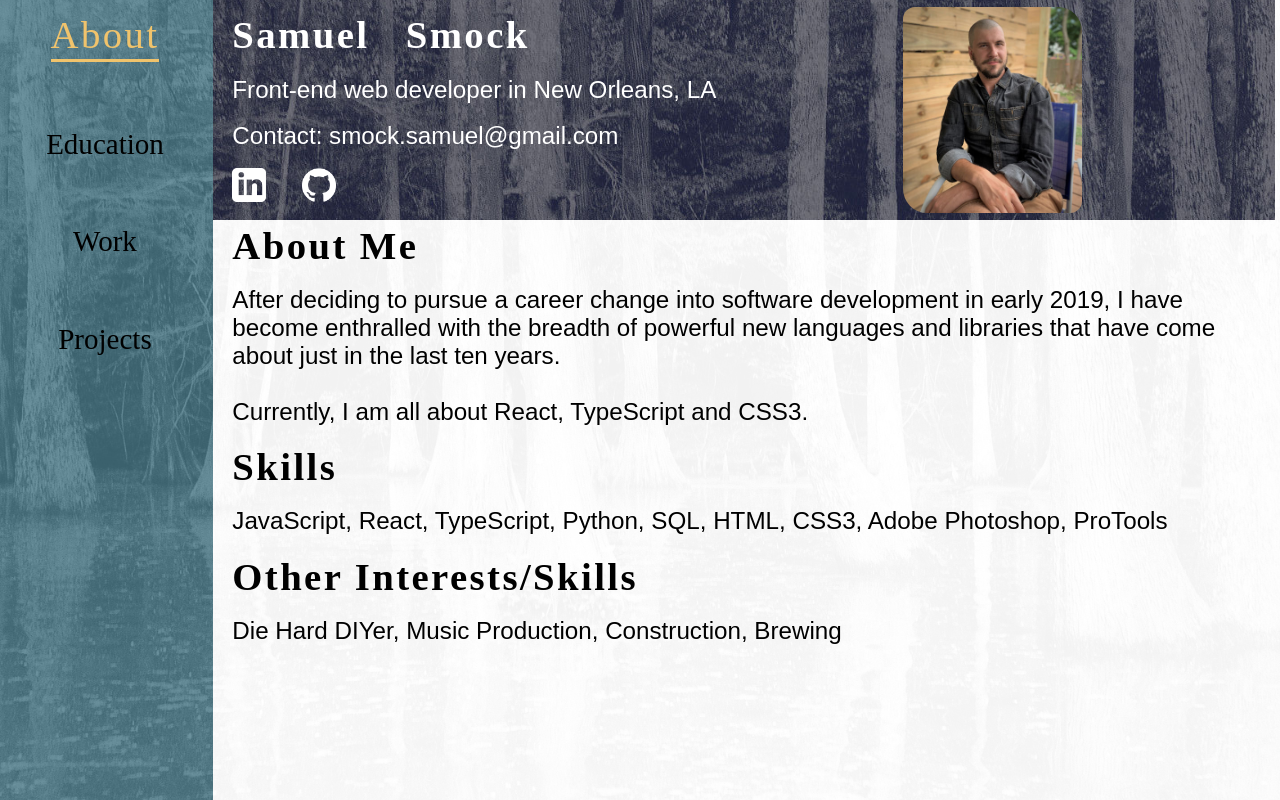
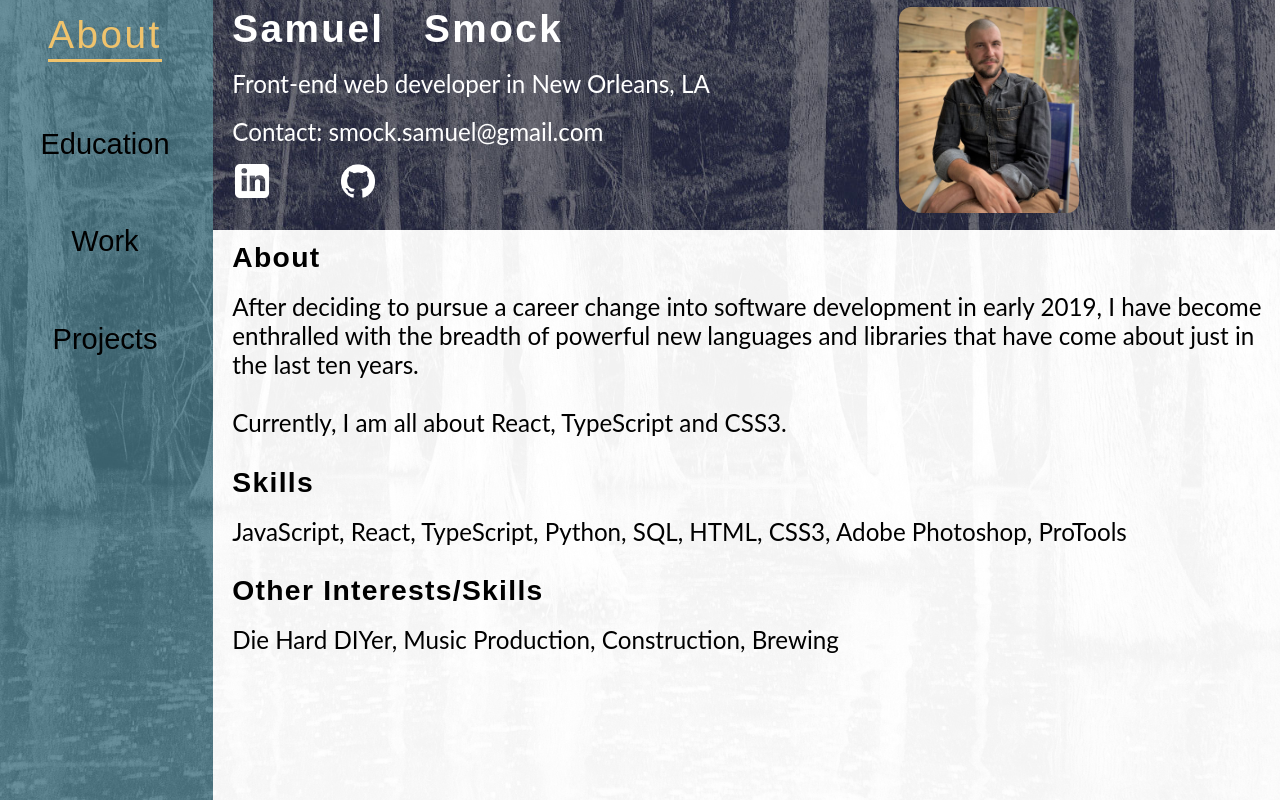
Before and after one commit to samuelsmock/site, a React (Create React App) app: page /me in a window 1280 px wide. Built offline with nearby package versions, Linux system fonts and the light colour scheme.

Commit message:
new font

```diff
--- a/src/components/App/App.css
+++ b/src/components/App/App.css
@@ -40,6 +40,7 @@
   -o-background-size: cover;
   background-size: cover;
   width: 83%;
+  height: 9.5rem;
   position: fixed;
   top:0;
   z-index: 10;
@@ -131,6 +132,7 @@ html {
   }
 
   .top{
+
     width: 100%;
     position: static;
   }
@@ -180,7 +182,7 @@ input:focus {
 .thumb{
   width: 25rem;
   height: auto;
-  margin-top: 1em;
+  margin-top: 2em;
   margin-bottom: 0;
 }
 
@@ -190,10 +192,10 @@ input:focus {
 
 /* App Styles */
 
-@import url('https://fonts.googleapis.com/css2?family=Abril+Fatface&family=Raleway:wght@500&display=swap');
+@import url('https://fonts.googleapis.com/css2?family=Lato&family=Titillium+Web:wght@600&display=swap');
 
 h1, h2, .large-print{
-  font-family: 'Abril Fatface', cursive;
+  font-family: 'Titillium Web', sans-serif;
   margin: 0px;
   font-size: 1.6rem;
 }
@@ -202,24 +204,28 @@ h1, h2{
 }
 
 h3{
-  font-family: 'Abril Fatface', cursive;
+  font-family: 'Titillium Web', sans-serif;
   letter-spacing:0.1vw;
   margin-bottom: 0px;
 
-  padding-bottom:5px;
+
 }
 
 p, .contact, .not-bold
 .title {
-  font-family: 'Raleway', sans-serif;
+  font-family: 'Lato', sans-serif;
 
 
+}
+br{
+  margin: 0;
+  padding: 0;
 }
 p{
   margin: 0.75rem 0 0.75rem 0;
 }
 .app-content {
-  margin: 10px;
+
   color: black;
 
 }
--- a/src/components/DropDown/MobileMenu.css
+++ b/src/components/DropDown/MobileMenu.css
@@ -18,8 +18,7 @@
   .mobileOptions a{
     cursor: pointer;
 
-    font-family: 'Abril Fatface', cursive;
-
+    font-family: 'Titillium Web', sans-serif;
     line-height: 1;
     text-align: left;
 
--- a/src/components/Head/Head.css
+++ b/src/components/Head/Head.css
@@ -1,7 +1,7 @@
 .profile{
     display: flex;
 
-    align-items: center;
+
     height: auto;
     width: auto;
     vertical-align: stretch;
@@ -41,15 +41,25 @@
 
 
 .social-icon{
-    margin: 0 1.5rem 1rem 0;
+    margin: 0 1.5rem 1rem 0.1rem;
     background-color: transparent;
 
 }
 
 .social-links img{
+    transition: height 0.75s, width 0.75s ;
+    position: static;
+    margin-right: 1.4rem;
     width: 1.4rem;
     height: 1.4rem;
+}
 
+.social-links img:hover{
+    width: 1.6rem;
+    height: 1.6rem;
+    /*filters computed with https://codepen.io/sosuke/pen/Pjoqqp*/
+    filter: invert(100%) invert(83%) sepia(91%) saturate(933%) hue-rotate(310deg) brightness(106%) contrast(88%);
+    -webkit-filter: invert(100%) invert(83%) sepia(91%) saturate(933%) hue-rotate(310deg) brightness(106%) contrast(88%);
 }
 
 h1 {
--- a/src/components/Layout/Layout.css
+++ b/src/components/Layout/Layout.css
@@ -1,7 +1,7 @@
 .app-content{
     color: black;
     margin-left: 0.8rem;
-
+    margin-top:0.1rem;
 
     height: auto;
 }
--- a/src/components/MenuBar/Menu.css
+++ b/src/components/MenuBar/Menu.css
@@ -28,7 +28,7 @@
   .menuOptions a{
     cursor: pointer;
 
-    font-family: 'Abril Fatface', cursive;
+    font-family: 'Titillium Web', sans-serif;
 
     line-height: 1;
     text-align: left;
@@ -61,4 +61,5 @@
 
   .menuOptions a:hover {
     color: #d4cfcf;
+    font-size: 1.6rem;
   }
--- a/src/pages/Education/Education.js
+++ b/src/pages/Education/Education.js
@@ -7,7 +7,7 @@ class Education extends React.Component {
   render() {
     return (
     <div>
-      <h2>Education</h2>
+
       <h3>For Credit/Degree Programs</h3>
       <p>
           <strong>B.S. Applied Physics,</strong> Columbia University <i>Cum Laude</i>  2009 to 2012
--- a/src/pages/Me/Me.js
+++ b/src/pages/Me/Me.js
@@ -4,21 +4,20 @@ import React from 'react';
 class Me extends React.Component {
   render() {
     return (
-    <div>
-        <h2>About Me</h2>
-
-        <p>
+    <div >
+        <h3>About</h3>
+        <p >
           After deciding to pursue a career change into software development in early 2019,
           I have become enthralled with the breadth of powerful new languages and libraries
-          that have come about  just in the last ten years.
+          that have come about just in the last ten years.
           <br/><br/>
 
           Currently, I am all about React, TypeScript and CSS3.</p>
 
-          <h2>Skills</h2>
+          <h3>Skills</h3>
           <p> JavaScript, React, TypeScript, Python, SQL, HTML, CSS3, Adobe Photoshop, ProTools</p>
 
-          <h2>Other Interests/Skills</h2>
+          <h3>Other Interests/Skills</h3>
           <p> Die Hard DIYer, Music Production, Construction, Brewing</p>
 
     </div>
--- a/src/pages/Projects/Projects.js
+++ b/src/pages/Projects/Projects.js
@@ -6,7 +6,7 @@ class Projects extends React.Component {
   render() {
     return (
       <div>
-        <h2>Projects</h2>
+
 
           <a href= "https://softenbodywork.com/" target ="_blank" alt =''  rel="noopener noreferrer">
             <img src={soften}  alt ='' className = "thumb"/>
--- a/src/pages/Work/Work.js
+++ b/src/pages/Work/Work.js
@@ -7,8 +7,7 @@ class Work extends React.Component {
   render() {
     return (
     <div className = "work">
-        <h2>Work</h2>
-
+        <h3>Work</h3>
         <p>I am a maker through-and-through, and love to build things from the ground up. Since leaving my role as master brewer, IT person, and overall everything guy
           at a start-up neighborhood brewery in mid-2019, I have built a house in my backyard, and taught myself JavaScript and React.
         </p>
```
